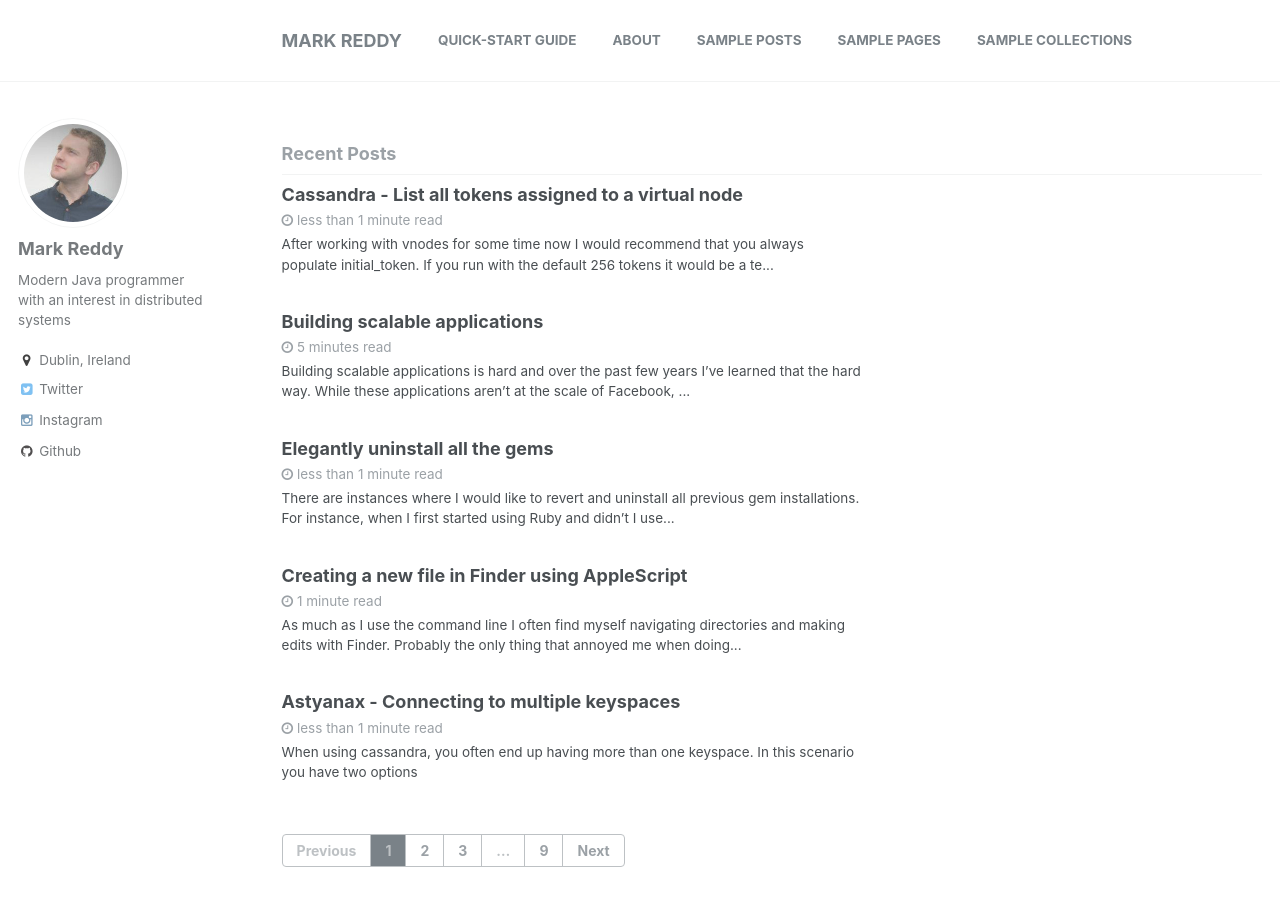
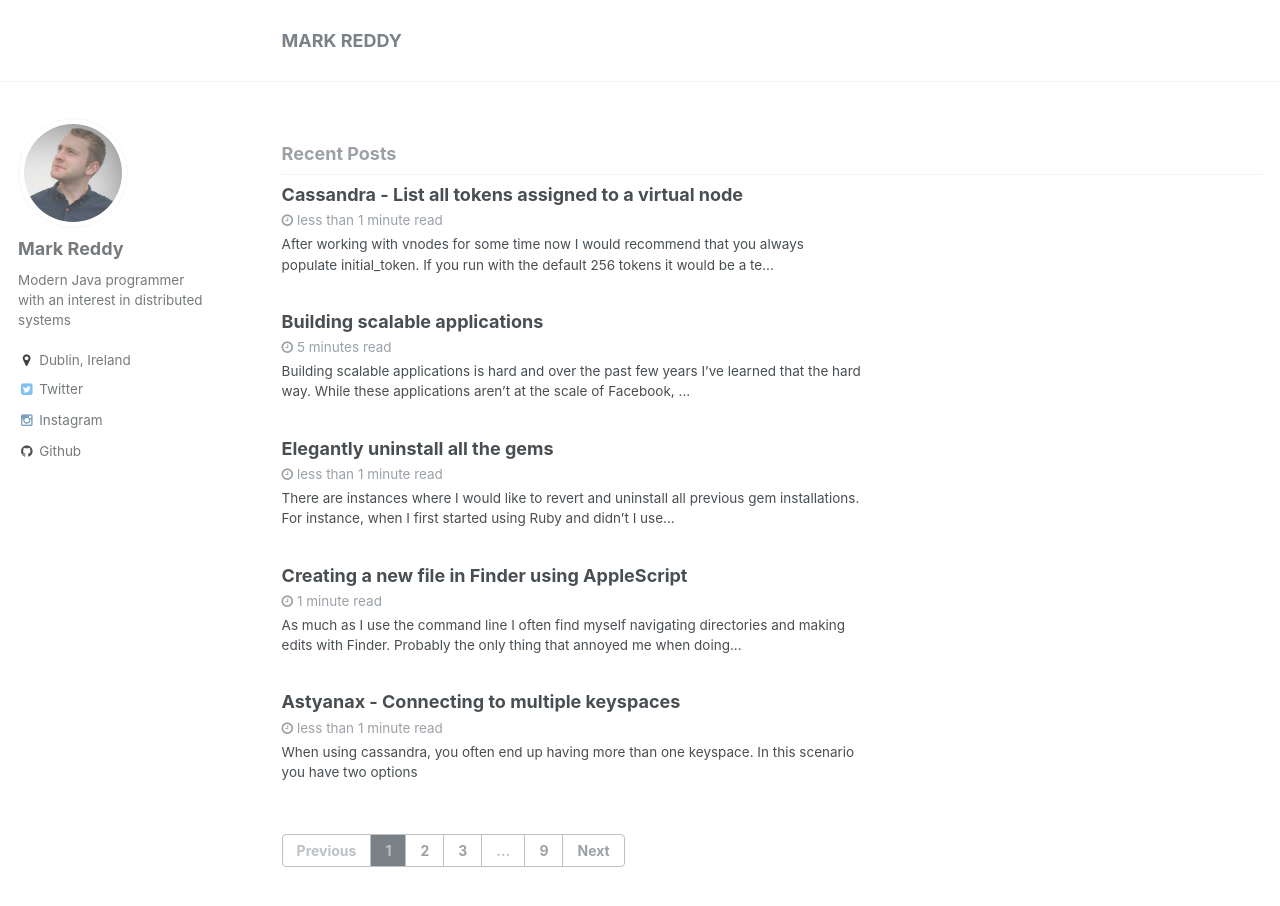
Before and after one commit to markreddy/markreddy.github.io, a Jekyll site: the page built from index.html, in a window 1280 px wide and 1107 px high, cut to the strip 0-949 px from the top of the window. Shown: the top 906 px of the strip. Built offline with Jekyll 4.4.1, drawn with Linux system fonts in a browser that asks for light colours; the list of posts is cut into pages by our own code.

Commit message:
Initial commit

```diff
--- a/_data/navigation.yml
+++ b/_data/navigation.yml
@@ -1,16 +1,2 @@
 # main links links
 main:
-  - title: "Quick-Start Guide"
-    url: https://mmistakes.github.io/minimal-mistakes/docs/quick-start-guide/
-
-  - title: "About"
-    url: https://mmistakes.github.io/minimal-mistakes/
-
-  - title: "Sample Posts"
-    url: https://mmistakes.github.io/minimal-mistakes/year-archive/
-
-  - title: "Sample Pages"
-    url: https://mmistakes.github.io/minimal-mistakes/page-archive/
-
-  - title: "Sample Collections"
-    url: https://mmistakes.github.io/minimal-mistakes/collection-archive/
```
